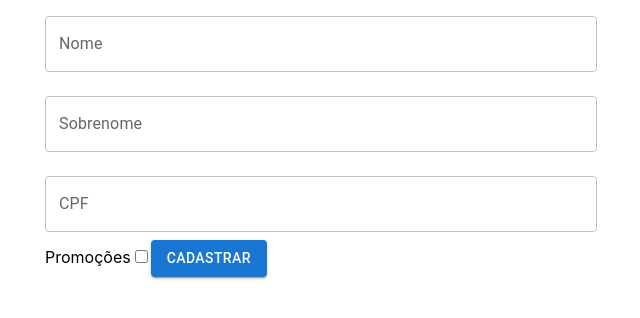
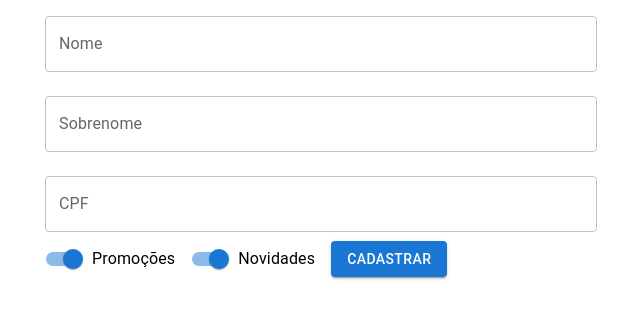
Before and after one commit to pinheiroduda/alura-react-form, a React (Create React App) app: page / in a window 1280 px wide. Shown: the top 318 px of the page, without its empty margins (319-959 px from the left). Built offline with nearby package versions, Linux system fonts and the light colour scheme.

Commit message:
feat: ✨  adds form control label and switch to format sale and news fields

```diff
--- a/src/components/form/Form.jsx
+++ b/src/components/form/Form.jsx
@@ -1,23 +1,23 @@
-import React from 'react';
+import React from 'react'
 
-import { Button } from '@mui/material';
-
-import { TextField } from '@mui/material';
+import { TextField, FormControlLabel, Switch, Button } from '@mui/material'
 
 export function Form() {
   return (
     <>
       <form>
-        <TextField id='name' label='Nome' fullWidth margin='normal'/>
-        <TextField id='lastname' label='Sobrenome' fullWidth margin='normal'/>
-        <TextField id='cpf' label='CPF' fullWidth margin='normal'/>
-        <label>Promoções</label>
-        <input type='checkbox' />
-
-        <Button
-          type='submit'
-          variant='contained'
-        >
+        <TextField id="name" label="Nome" fullWidth margin="normal" />
+        <TextField id="lastname" label="Sobrenome" fullWidth margin="normal" />
+        <TextField id="cpf" label="CPF" fullWidth margin="normal" />
+        <FormControlLabel
+          label="Promoções"
+          control={<Switch name="sale" defaultChecked />}
+        />
+        <FormControlLabel
+          label="Novidades"
+          control={<Switch name="news" defaultChecked />}
+        />
+        <Button type="submit" variant="contained">
           Cadastrar
         </Button>
       </form>
```
